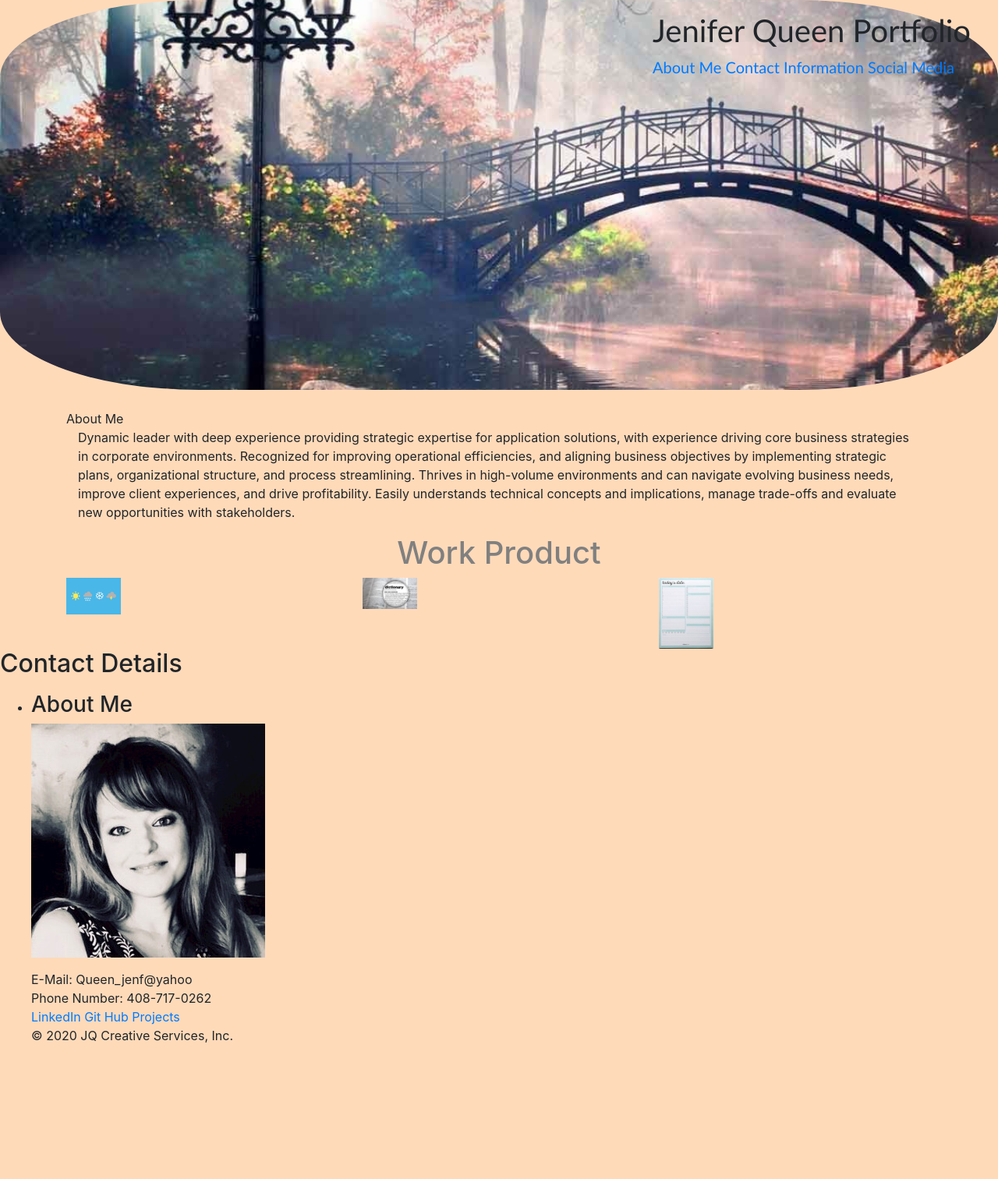
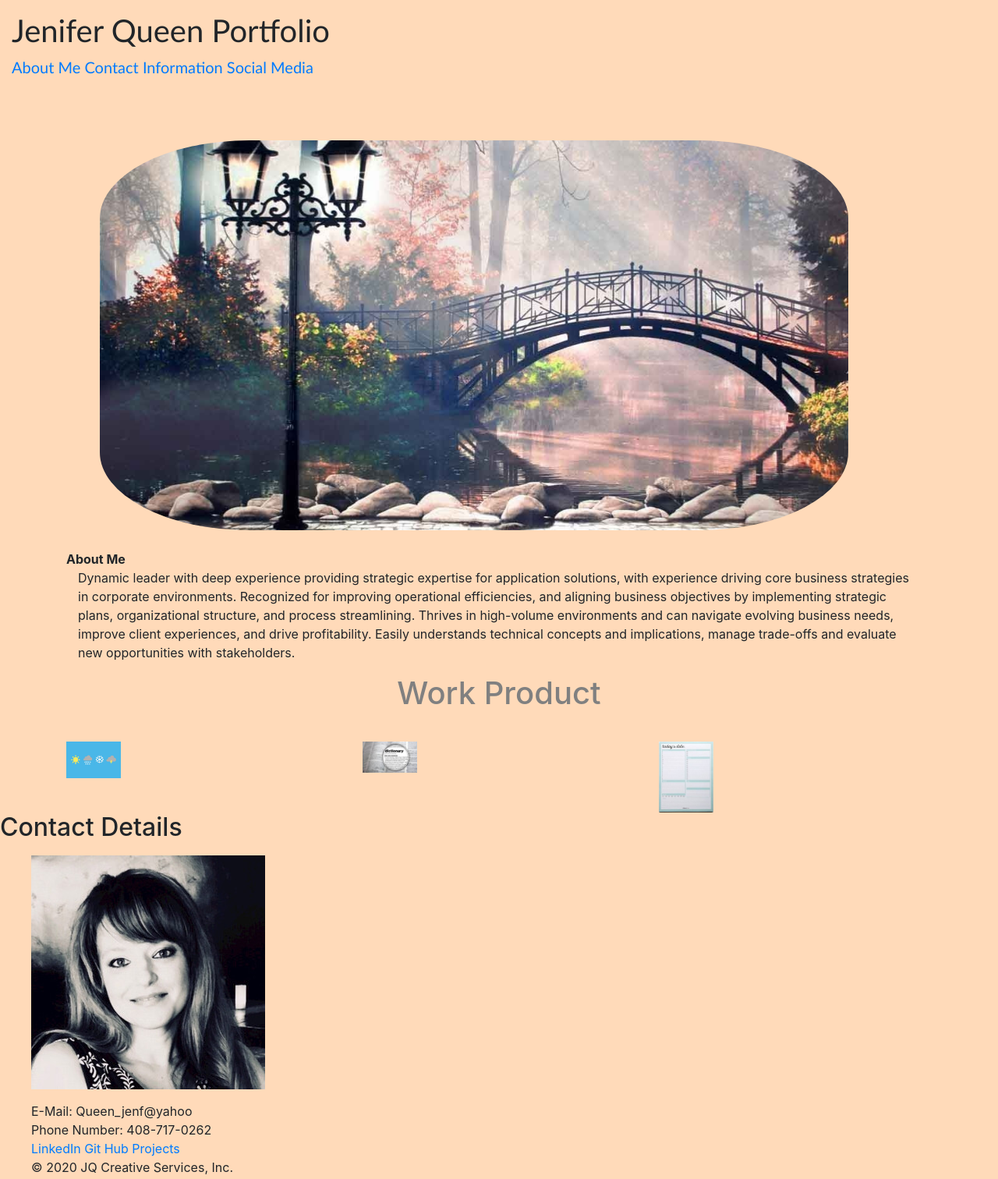
Before and after one commit to queen-stack/Challeng2, a plain HTML site: page index.html in a window 1280 px wide. Shown: the whole page at 78% size. Before the commit the page ends 1356 px from the top, so only its background shows below. Drawn offline with nearby package versions, Linux system fonts and the light colour scheme.

Commit message:
adjust layout

```diff
--- a/assets/css/style.css
+++ b/assets/css/style.css
@@ -27,21 +27,16 @@ width: 20%;
     .header {
         padding-top: 10px;
         margin-right: 20px;
-        float: right;
         font-family: 'Gill Sans', 'Gill Sans MT', Calibri, 'Trebuchet MS', sans-serif;
         font-size: 20px;
+        border: 100x dotted grey;
+        padding: 15px;
     }
 
 .h1 {
     display: inline-block;
     font-size: 40px;
 }
-
-
-  .header {
-    border: 100x dotted grey;
-    padding: 15px;
-  }
 
   .menu {
     width: 25%;
@@ -69,8 +64,10 @@ width: 20%;
 
 .hero {
     height: 500px;
-    width: 100%;
+    width:75%;
     margin-bottom: 25px;
+    margin-left: 10%;
+    margin-top: 5%;
     padding: 0%;
     background-image: url("../images/presentation-01.jpg"); size: 200px;
     background-size: cover;
@@ -103,3 +100,7 @@ width: 20%;
     position: absolute;
     left: 50%;
 }
+
+li {
+  list-style-type: none;
+}
--- a/index.html
+++ b/index.html
@@ -36,7 +36,7 @@
 
     <div class="container">
         <div class="row">
-          <div id="example" class="col-sm">About Me</div>
+          <div id="example" class="col-sm"><strong>About Me</strong></div>
             <!-- <div id="example">About<br>Me</div> -->
           </div>
           <div id="example2" class="col-sm">
@@ -109,7 +109,7 @@
             <ul>
                 <li>
                     <div id="About Me">
-                        <h3>About Me</h3>
+
                         <img src="./assets/images/about_me.jpeg" alt="jeniferqueen" />
                         <p>
                         <div id="linkedin"></div>
```
